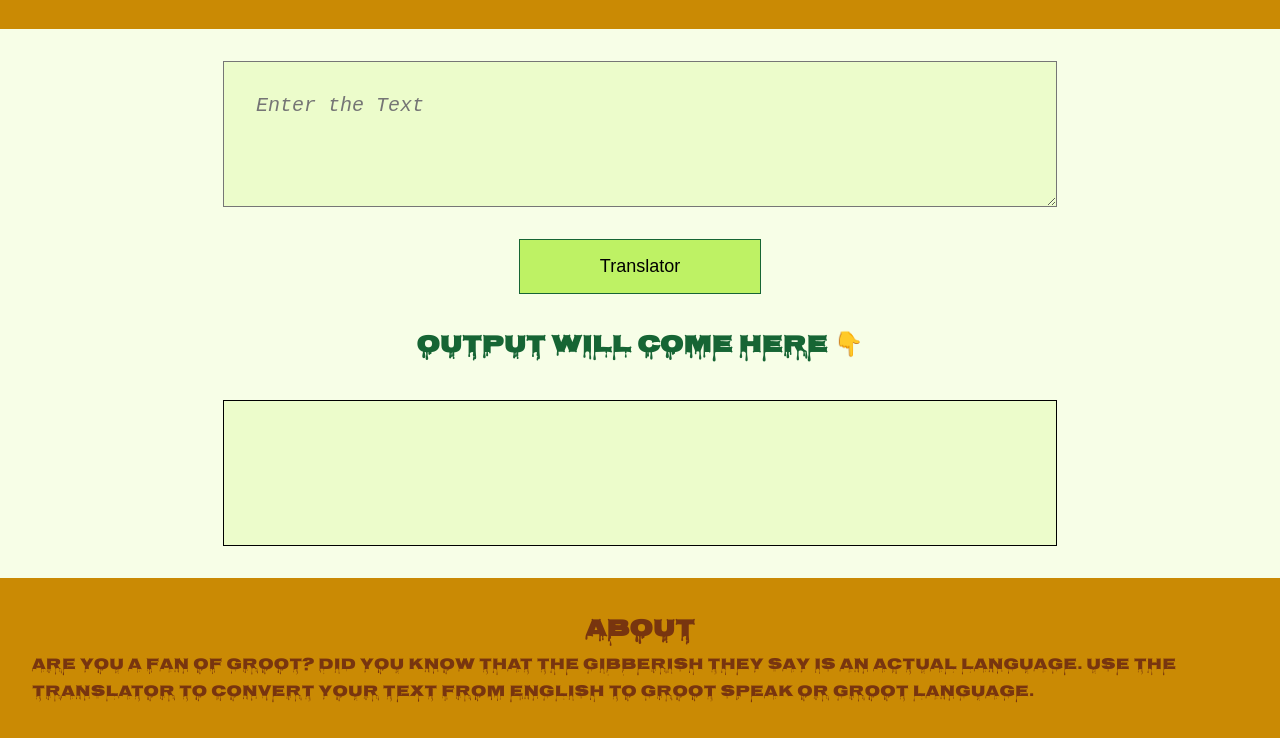
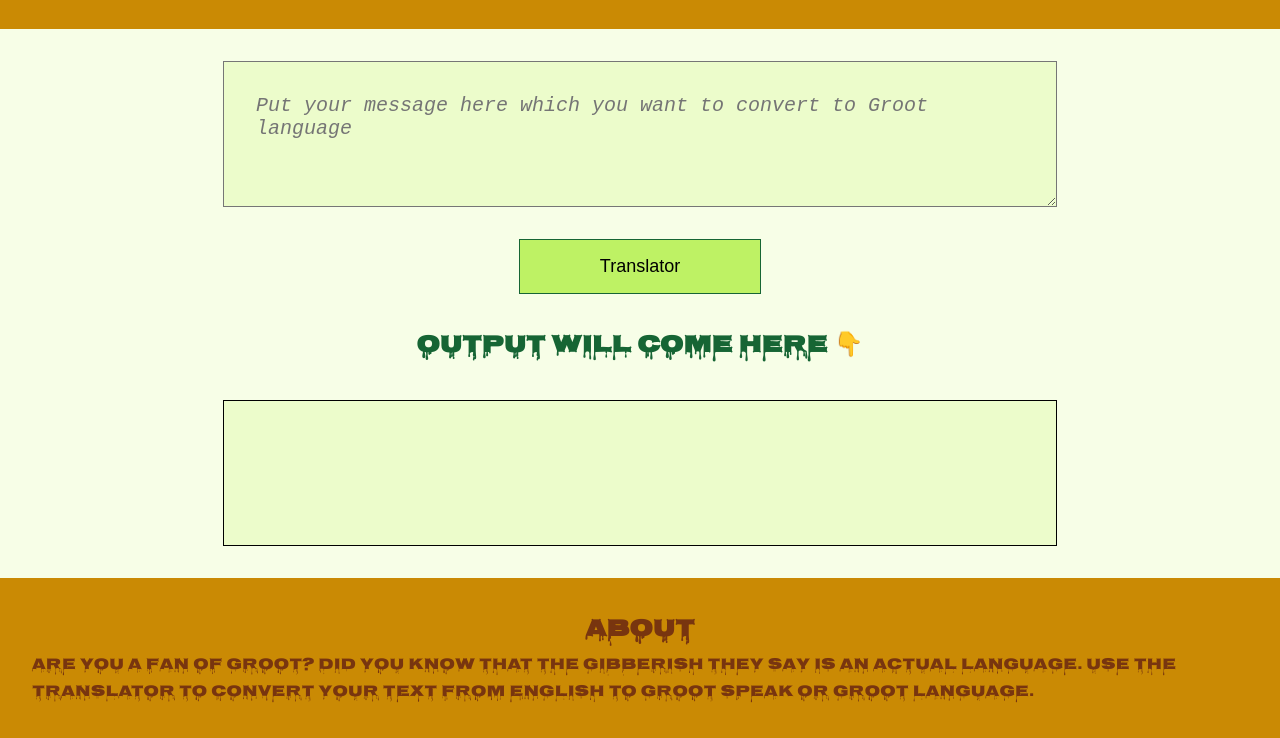
Before and after one commit to RahulKuvlekar/SpeakGrootWebApp, a plain HTML site: page index.html in a window 1280 px wide. Shown: the part 91-829 px from the top of the page. Drawn offline with Linux system fonts and the light colour scheme.

Commit message:
update: minor code change

```diff
--- a/index.html
+++ b/index.html
@@ -12,7 +12,7 @@
         <div class="nav-brand">I am Groot</div>
     </nav>
 
-    <textarea class="text-area" placeholder="Enter the Text"></textarea>
+    <textarea class="text-area" placeholder="Put your message here which you want to convert to Groot language"></textarea>
     <button class="button-area" id="btn-translator">Translator</button>
     <div class="output-text"> Output will come here 👇</div>
     <div id="output" >  </div>
```
